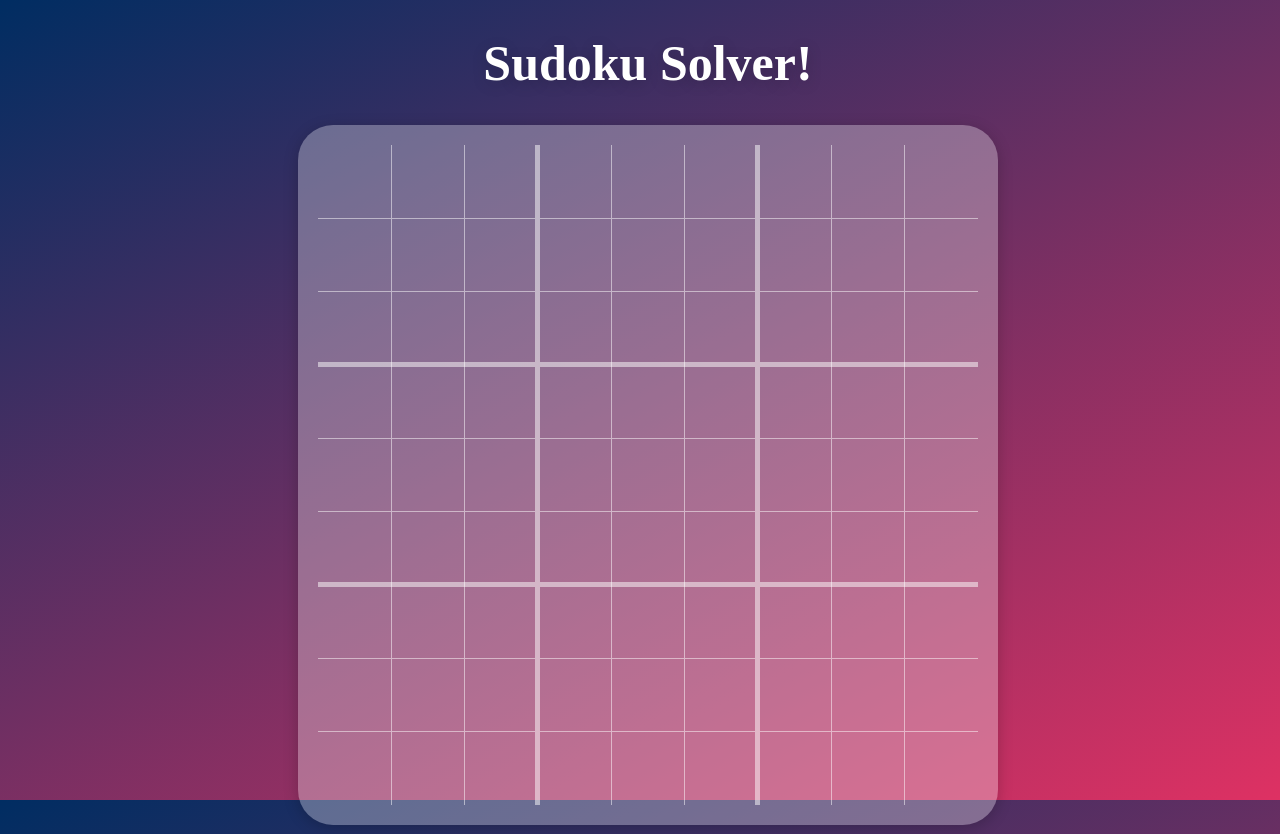
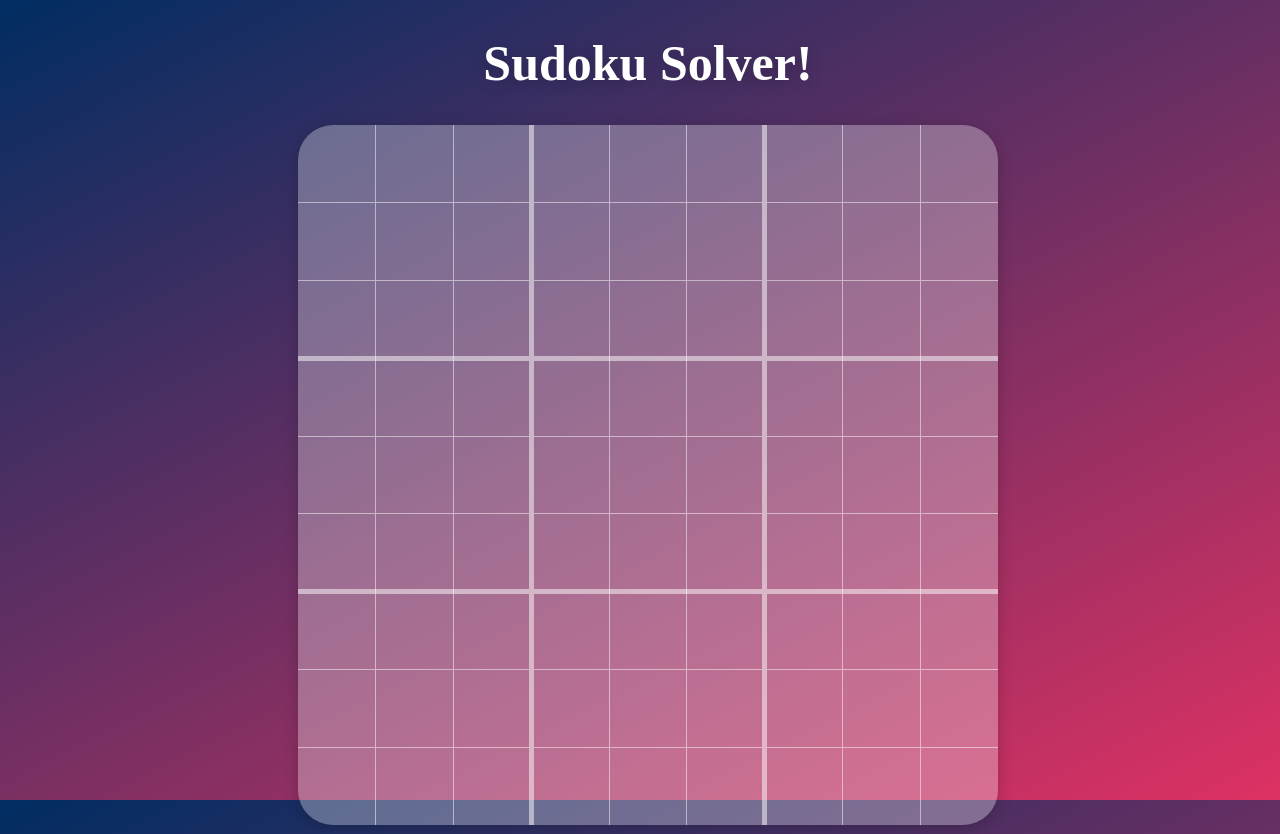
Before and after one commit to vczero98/sudoku-solver, a Next.js app: page / in a window 1280 px wide. Built offline with nearby package versions, Linux system fonts and the light colour scheme; a web font is replaced by a local one.

Commit message:
Solve board

```diff
--- a/components/Main.js
+++ b/components/Main.js
@@ -1,3 +1,5 @@
+import Board from "@/logic/board";
+import Solver from "@/logic/solver";
 import produce from "immer";
 import React, { useCallback, useEffect, useState } from "react";
 import styled from "styled-components";
@@ -13,13 +15,14 @@ const Title = styled.h1`
 const BoardContainer = styled.div`
   height: 700px;
   width: 700px;
-  padding: 20px;
+  /* padding: 20px; */
   background: rgb(255, 255, 255, 0.3);
   margin: 0 auto;
   border-radius: 5%;
   position: relative;
   box-shadow: 0px 3px 15px rgba(0, 0, 0, 0.2);
   box-sizing: border-box;
+  overflow: hidden;
 `;
 
 const Main = () => {
@@ -35,6 +38,34 @@ const Main = () => {
     );
   }, []);
 
+  const solveBoard = (boardState) => {
+    const board = new Board();
+
+    // Fill board
+    for (let x = 0; x < 9; x++) {
+      for (let y = 0; y < 9; y++) {
+        if (boardState[x][y].value) {
+          board.addValue(x, y, boardState[x][y].value);
+        }
+      }
+    }
+
+    const solvedBoard = Solver.solve(board);
+
+    // Create new board state
+    const newBoardState = produce(boardState, (draft) => {
+      for (let x = 0; x < 9; x++) {
+        for (let y = 0; y < 9; y++) {
+          draft[x][y].pen = solvedBoard
+            ? solvedBoard.getSquare(x, y).pen
+            : null;
+        }
+      }
+    });
+
+    setBoardState(newBoardState);
+  };
+
   const onSudokuSquareClick = useCallback(
     (x, y) => {
       if (boardState[x][y].value) {
@@ -44,6 +75,8 @@ const Main = () => {
         });
 
         setBoardState(newBoardState);
+
+        solveBoard(newBoardState);
       } else {
         // We show the options for the value of the square
         setSelectingSquareValue({ x, y });
@@ -64,6 +97,8 @@ const Main = () => {
 
       // Hide the number select
       setSelectingSquareValue(null);
+
+      solveBoard(newBoardState);
     },
     [selectingSquareValue]
   );
--- a/components/SudokuBoard.js
+++ b/components/SudokuBoard.js
@@ -1,4 +1,4 @@
-import React, { useEffect, useMemo, useState } from "react";
+import React, { useMemo } from "react";
 import styled, { css } from "styled-components";
 
 const Table = styled.table`
@@ -25,12 +25,7 @@ const TD = styled.td`
   text-align: center;
   vertical-align: center;
   position: relative;
-  /* border: 2px white solid; */
-  /* height: calc(100% / 9); */
-  /* height: 100%; */
   height: 20px;
-  /* background-color: rgba(255, 255, 255, ${({ isValue }) =>
-    isValue ? 0.2 : 0}; */
 
   &:not(:first-child) {
     border-left: 1px solid rgba(255, 255, 255, 0.5);
@@ -56,12 +51,13 @@ const SquareButton = styled.button`
   position: absolute;
   top: 0;
   left: 0;
+  color: rgba(255, 255, 255, 0.5);
+
   ${({ isValue }) =>
     isValue &&
     css`
-      /* text-shadow: 0px 4px 3px rgba(0, 255, 0, 0.4),
-        0px 8px 13px rgba(0, 255, 0, 0.1), 0px 18px 23px rgba(0, 255, 0, 0.1); */
-      text-shadow: 0px 3px 15px rgba(0, 0, 0, 0.2);
+      color: white;
+      background: rgba(255, 255, 255, 0.2);
     `};
 `;
 
@@ -82,17 +78,6 @@ const SudokuBoard = ({ boardState, onSquareClick }) => {
           ))}
         </TR>
       )),
-    //   [0, 1, 2, 3, 4, 5, 6, 7, 8].map((x) => (
-    //     <TR key={x}>
-    //       {[0, 1, 2, 3, 4, 5, 6, 7, 8].map((y) => (
-    //         <TD key={`${x} ${y}`}>
-    //           <SquareButton onClick={() => onSquareClick(x, y)}>
-    //             {y}
-    //           </SquareButton>
-    //         </TD>
-    //       ))}
-    //     </TR>
-    //   )),
     [boardState, onSquareClick]
   );
 
```
